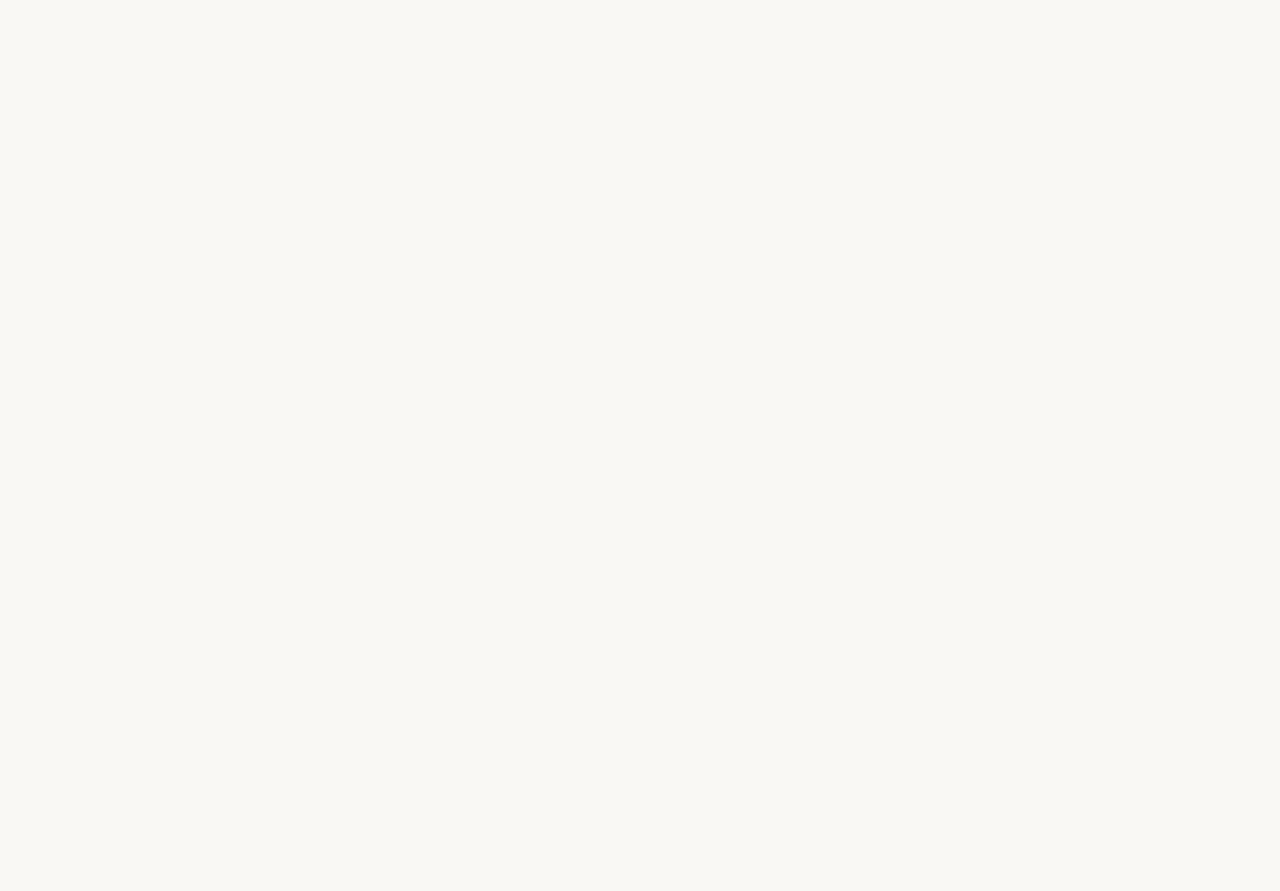
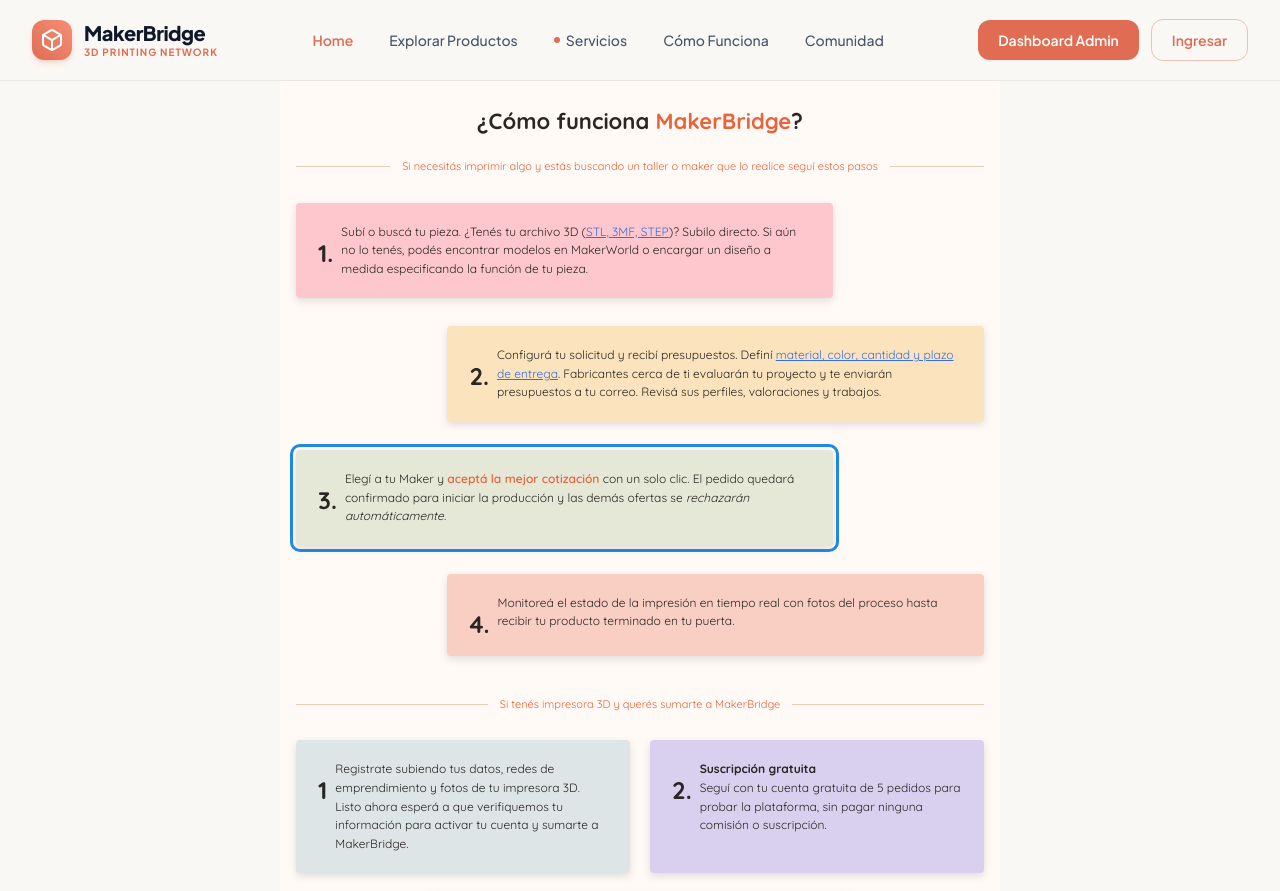
Before and after one commit to dieg01243/makerBridge, a React (Vite) app in the folder frontend-MB/: page /ComoFunciona in a window 1280 px wide. Before the commit this address had no page. Shown: the top 891 px of the page. Before the commit the page ends 800 px from the top, so only its background shows below. Built offline with nearby package versions, Linux system fonts and the light colour scheme.

Commit message:
pagina como funciona

```diff
--- a/frontend-MB/src/App.jsx
+++ b/frontend-MB/src/App.jsx
@@ -3,6 +3,7 @@
 import BenchyWidget from "./components/common/BenchyWidget";
 import Login from "./features/home/components/Login";
 import DashboardAdmin from "./features/home/components/dashboardAdmin";
+import ComoFunciona from "./features/home/components/ComoFunciona";
 
 export default function App() {
   return (
@@ -17,7 +18,7 @@
             </>
           }
         />
-
+        <Route path="/ComoFunciona" element={<ComoFunciona />} />
         <Route path="/Login" element={<Login />} />
 
         <Route path="/dashboardAdmin" element={<DashboardAdmin />} />
--- /dev/null
+++ b/frontend-MB/src/features/home/components/ComoFunciona.css
@@ -0,0 +1,142 @@
+@import url("https://fonts.googleapis.com/css2?family=Quicksand:wght@400;500;600;700&display=swap");
+
+.cf {
+  --accent: #e8643c;
+  font-family: "Quicksand", system-ui, sans-serif;
+  background: #fffaf5;
+  color: #2b2623;
+  min-height: 100vh;
+  padding: 24px 16px 48px;
+  max-width: 720px;
+  margin: 0 auto;
+}
+.cf * {
+  box-sizing: border-box;
+}
+.cf h1 {
+  text-align: center;
+  font-size: 22px;
+  font-weight: 700;
+  margin: 0 0 20px;
+}
+.cf h1 span {
+  color: var(--accent);
+}
+
+/* Divider with centered text */
+.cf-divider {
+  display: flex;
+  align-items: center;
+  gap: 12px;
+  margin: 16px 0 28px;
+  font-size: 11px;
+  color: var(--accent);
+  text-align: center;
+}
+.cf-divider::before,
+.cf-divider::after {
+  content: "";
+  flex: 1;
+  height: 1px;
+  background: #f3c9b8;
+}
+
+/* Cards */
+.cf-steps {
+  display: flex;
+  flex-direction: column;
+  gap: 28px;
+}
+.card {
+  width: 78%;
+  padding: 20px 22px;
+  border-radius: 4px;
+  font-size: 12px;
+  line-height: 1.55;
+  box-shadow: 0 3px 8px rgba(0, 0, 0, 0.12);
+  position: relative;
+}
+.card.left {
+  align-self: flex-start;
+}
+.card.right {
+  align-self: flex-end;
+}
+.card.center {
+  align-self: center;
+  width: 62%;
+}
+.card .num {
+  font-size: 24px;
+  font-weight: 700;
+  margin-right: 8px;
+  float: left;
+  line-height: 1;
+  margin-top: 18px;
+}
+.card .body {
+  overflow: hidden;
+}
+.card .hl {
+  color: var(--accent);
+  font-weight: 600;
+}
+.card .hl-blue {
+  color: #3b6fd8;
+  text-decoration: underline;
+}
+.card em {
+  font-style: italic;
+}
+.card ul {
+  list-style: none;
+  padding: 0;
+  margin: 4px 0 0;
+}
+
+.pink {
+  background: #fdc7cd;
+}
+.sand {
+  background: #fbe3bd;
+}
+.sage {
+  background: #e5e8d6;
+  outline: 3px solid #1e88e5;
+  outline-offset: 3px;
+}
+.salmon {
+  background: #f8cfc2;
+}
+.slate {
+  background: #dde5e6;
+}
+.lilac {
+  background: #d9d0f0;
+}
+
+.cf-bottom {
+  display: grid;
+  grid-template-columns: 1fr 1fr;
+  gap: 20px;
+}
+.cf-bottom .card {
+  width: 100%;
+}
+.cf-bottom .card.full {
+  grid-column: 1 / -1;
+  width: 62%;
+  justify-self: center;
+}
+
+@media (max-width: 480px) {
+  .card {
+    width: 92%;
+  }
+  .cf-bottom {
+    grid-template-columns: 1fr;
+  }
+  .cf-bottom .card.full {
+    width: 100%;
+  }
+}
--- /dev/null
+++ b/frontend-MB/src/features/home/components/ComoFunciona.jsx
@@ -0,0 +1,103 @@
+import "./ComoFunciona.css";
+import Header from "../components/Header";
+import Footer from "../components/Footer";
+
+export default function ComoFunciona() {
+  return (
+    <>
+      <Header />
+      <main className="cf">
+        <h1>
+          ¿Cómo funciona <span>MakerBridge</span>?
+        </h1>
+
+        <div className="cf-divider">
+          Si necesitás imprimir algo y estás buscando un taller o maker que lo
+          realice seguí estos pasos
+        </div>
+
+        <section className="cf-steps">
+          <article className="card pink left">
+            <span className="num">1.</span>
+            <div className="body">
+              Subí o buscá tu pieza. ¿Tenés tu archivo 3D (
+              <span className="hl-blue">STL, 3MF, STEP</span>)? Subilo directo.
+              Si aún no lo tenés, podés encontrar modelos en MakerWorld o
+              encargar un diseño a medida especificando la función de tu pieza.
+            </div>
+          </article>
+
+          <article className="card sand right">
+            <span className="num">2.</span>
+            <div className="body">
+              Configurá tu solicitud y recibí presupuestos. Definí{" "}
+              <span className="hl-blue">
+                material, color, cantidad y plazo de entrega
+              </span>
+              . Fabricantes cerca de ti evaluarán tu proyecto y te enviarán
+              presupuestos a tu correo. Revisá sus perfiles, valoraciones y
+              trabajos.
+            </div>
+          </article>
+
+          <article className="card sage left">
+            <span className="num">3.</span>
+            <div className="body">
+              Elegí a tu Maker y{" "}
+              <span className="hl">aceptá la mejor cotización</span> con un solo
+              clic. El pedido quedará confirmado para iniciar la producción y
+              las demás ofertas se <em>rechazarán automáticamente</em>.
+            </div>
+          </article>
+
+          <article className="card salmon right">
+            <span className="num">4.</span>
+            <div className="body">
+              Monitoreá el estado de la impresión en tiempo real con fotos del
+              proceso hasta recibir tu producto terminado en tu puerta.
+            </div>
+          </article>
+        </section>
+
+        <div className="cf-divider" style={{ marginTop: 40 }}>
+          Si tenés impresora 3D y querés sumarte a MakerBridge
+        </div>
+
+        <section className="cf-bottom">
+          <article className="card slate">
+            <span className="num">1</span>
+            <div className="body">
+              Registrate subiendo tus datos, redes de emprendimiento y fotos de
+              tu impresora 3D. Listo ahora esperá a que verifiquemos tu
+              información para activar tu cuenta y sumarte a MakerBridge.
+            </div>
+          </article>
+
+          <article className="card lilac">
+            <span className="num">2.</span>
+            <div className="body">
+              <b>Suscripción gratuita</b>
+              <br />
+              Seguí con tu cuenta gratuita de 5 pedidos para probar la
+              plataforma, sin pagar ninguna comisión o suscripción.
+            </div>
+          </article>
+
+          <article className="card lilac full">
+            <div className="body">
+              <b>Suscripción premium</b>
+              <br />
+              Podés empezar al plan premium con múltiples beneficios como:
+              <ul>
+                <li>-Pedidos ilimitados</li>
+                <li>-Más visibilidad</li>
+                <li>-Perfil personalizado</li>
+              </ul>
+            </div>
+          </article>
+        </section>
+      </main>
+      <Footer />
+    </>
+  );
+}
--- a/frontend-MB/src/features/home/components/Header.jsx
+++ b/frontend-MB/src/features/home/components/Header.jsx
@@ -9,12 +9,14 @@
 
 export default function Header() {
   const navigate = useNavigate();
+
   return (
     <header className="sticky top-0 z-50 bg-[#faf8f5]/90 backdrop-blur-md border-b border-surface-border">
       <div className="max-w-7xl mx-auto px-4 sm:px-6 lg:px-8 h-20 flex items-center justify-between">
         {/* Brand Logo */}
-        <a
-          href="#"
+        <button
+          type="button"
+          onClick={() => navigate("/")}
           aria-label="MakerBridge Inicio"
           className="flex items-center gap-3 group focus:outline-none"
         >
@@ -30,7 +32,8 @@
               <line x1="12" x2="12" y1="22.08" y2="12" />
             </svg>
           </div>
-          <div className="flex flex-col">
+
+          <div className="flex flex-col text-left">
             <span className="text-xl font-extrabold tracking-tight text-slate-900 leading-tight">
               MakerBridge
             </span>
@@ -38,24 +41,30 @@
               3D Printing Network
             </span>
           </div>
-        </a>
+        </button>
 
         {/* Main Navigation Menu */}
         <nav
           aria-label="Navegación principal"
           className="hidden md:flex items-center gap-1 lg:gap-2"
         >
-          <a
-            href="#"
-            aria-current="page"
-            className="px-3.5 py-2 text-sm font-semibold text-[#e06d53] relative after:content-[''] after:absolute after:bottom-0 after:left-3.5 after:right-3.5 after:h-0.5 after:bg-[#e06d53] rounded-md transition-colors"
+          <button
+            type="button"
+            onClick={() => navigate("/")}
+            className="px-3.5 py-2 text-sm font-semibold text-[#e06d53] rounded-md transition-colors"
           >
             Home
-          </a>
+          </button>
+
           {navLinks.map(({ label, dot }) => (
-            <a
+            <button
               key={label}
-              href="#"
+              type="button"
+              onClick={() => {
+                if (label === "Cómo Funciona") {
+                  navigate("/ComoFunciona");
+                }
+              }}
               className={`px-3.5 py-2 text-sm font-medium text-slate-600 hover:text-slate-900 hover:bg-black/5 rounded-lg transition-colors ${
                 dot ? "flex items-center gap-1.5" : ""
               }`}
@@ -64,11 +73,9 @@
                 <span className="w-1.5 h-1.5 rounded-full bg-[#e06d53]" />
               )}
               {label}
-            </a>
+            </button>
           ))}
         </nav>
-
-        {/* Header CTAs */}
 
         {/* Header CTAs */}
         <div className="flex items-center gap-3">
```
